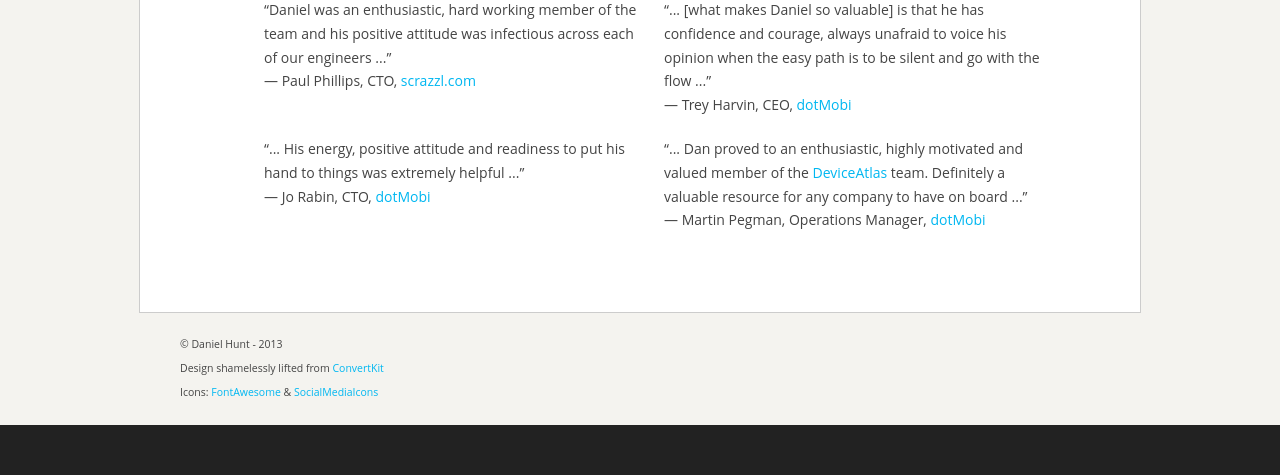
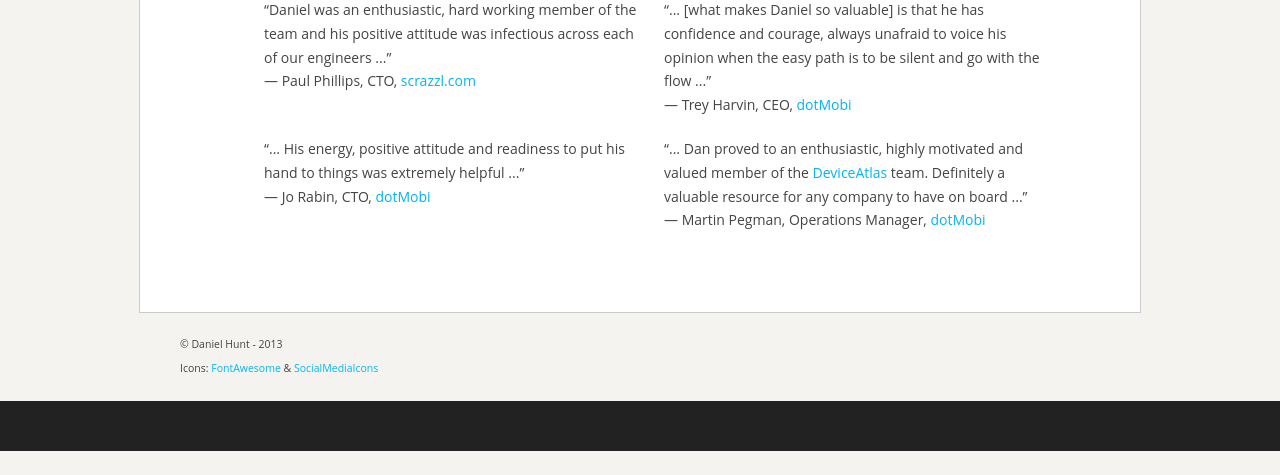
Before and after one commit to danielhunt/danielhunt.github.com, a plain HTML site: page index.html in a window 1280 px wide. Shown: the part 726-1201 px from the top of the page. After the commit the page ends 1177 px from the top, so only its background shows below. Drawn offline with nearby package versions, Linux system fonts and the light colour scheme.

Commit message:
Removing convertkit link

```diff
--- a/index.html
+++ b/index.html
@@ -97,7 +97,6 @@ On top of his PHP skills is a deep knowledge and understanding of Linux based sy
 	<footer>
 		<div class="wrapper">
 			<h5>&copy; Daniel Hunt - 2013</h5>
-			<p>Design shamelessly lifted from <a href="http://convertkit.com/">ConvertKit</a></p>
 			<p>Icons: <a href="http://fortawesome.github.com/Font-Awesome/">FontAwesome</a> &amp; <a href="https://github.com/paulrobertlloyd/socialmediaicons">SocialMediaIcons</a></p>
 		</div>
 	</footer>
```
